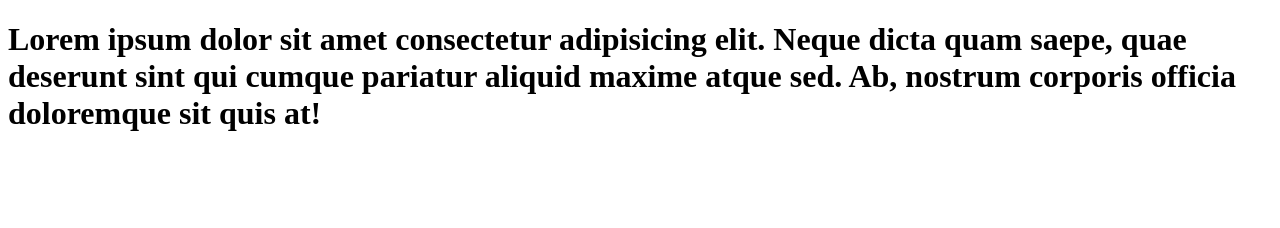
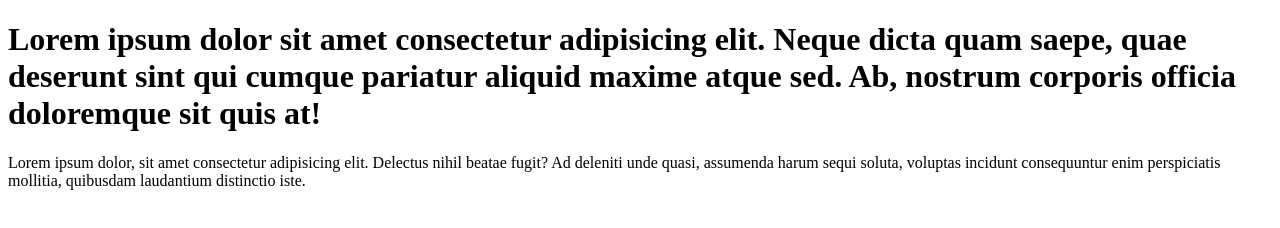
Before and after one commit to aserdargun/learn-git, a plain HTML site: page index.html in a window 1280 px wide. Drawn offline with Linux system fonts and the light colour scheme.

Commit message:
add index file

```diff
--- a/index.html
+++ b/index.html
@@ -6,5 +6,7 @@
     <h1>Lorem ipsum dolor sit amet consectetur adipisicing elit.
         Neque dicta quam saepe, quae deserunt sint qui cumque pariatur aliquid maxime atque sed.
         Ab, nostrum corporis officia doloremque sit quis at!</h1>
+    <p>Lorem ipsum dolor, sit amet consectetur adipisicing elit. Delectus nihil beatae fugit? Ad deleniti unde quasi,
+        assumenda harum sequi soluta, voluptas incidunt consequuntur enim perspiciatis mollitia, quibusdam laudantium distinctio iste.</p>
 </body>
 </html>
```
